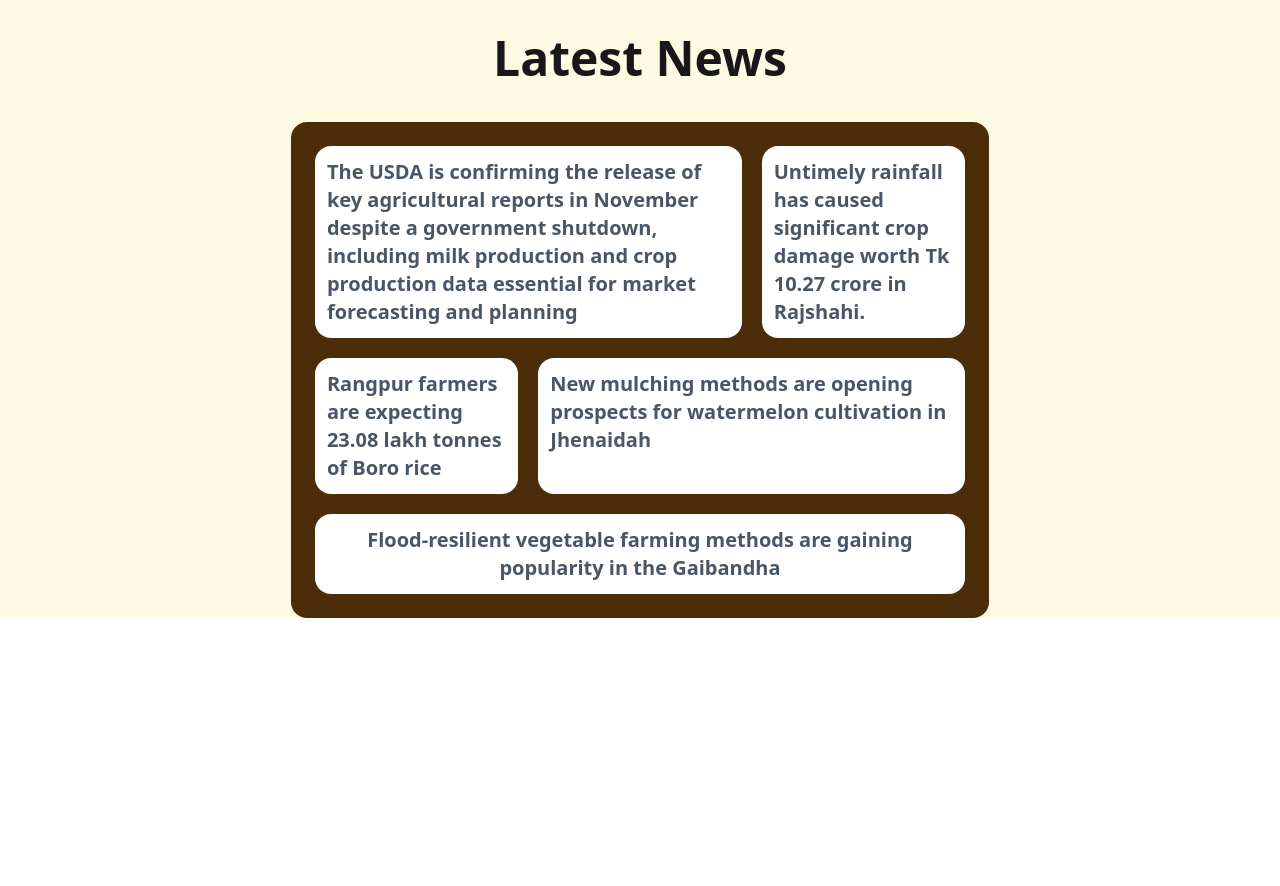
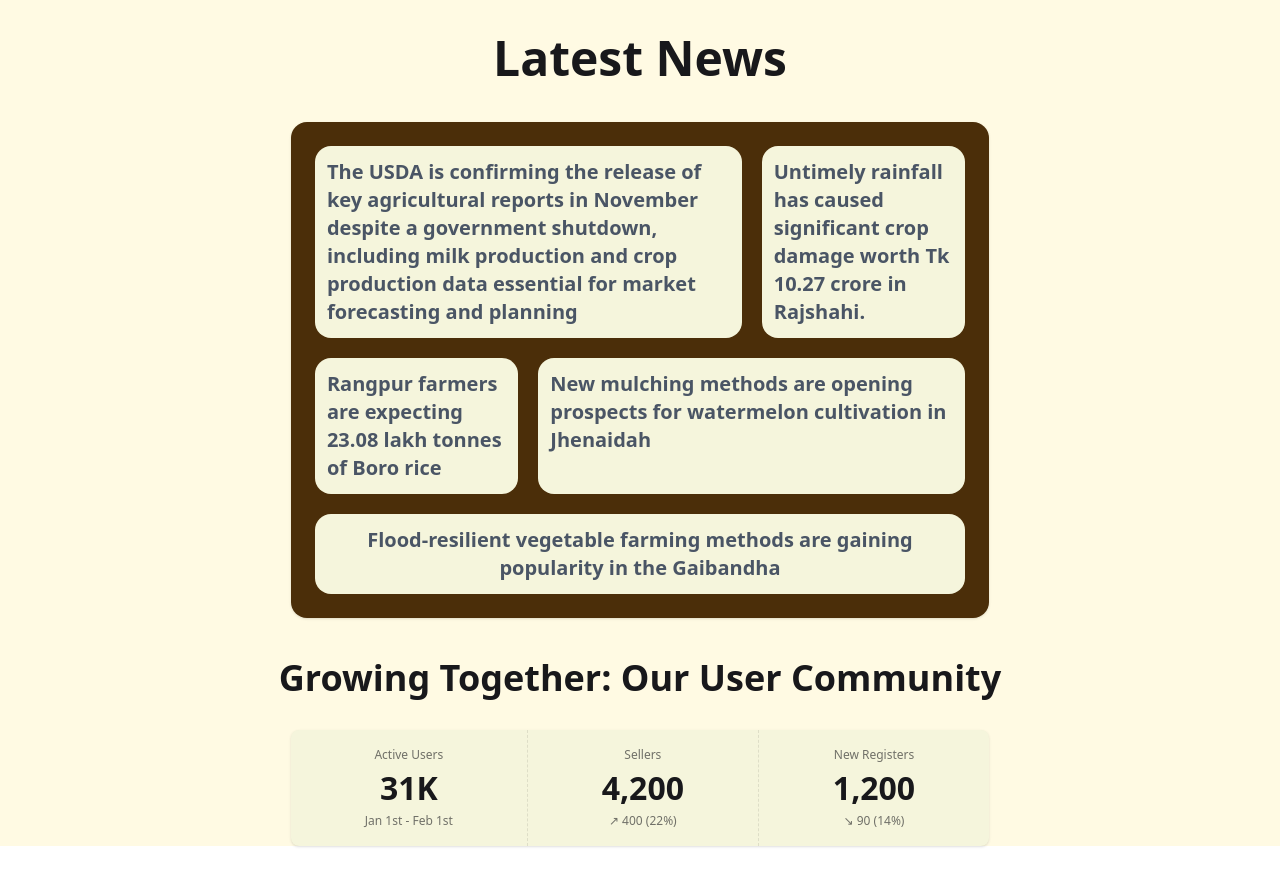
Before and after one commit to tahajid36/KrishiLink-Web, a React (Vite) app: page / in a window 1280 px wide. Shown: the part 1390-2276 px from the top of the page. Before the commit the page ends 2008 px from the top, so only its background shows below. Built offline with nearby package versions, Linux system fonts and the light colour scheme; a web font is replaced by a local one.

Commit message:
community stats section

```diff
--- a/src/Components/NewsSection.jsx
+++ b/src/Components/NewsSection.jsx
@@ -4,24 +4,24 @@ const NewsSection = () => {
     return (
         <div className='mt-9 ]'>
             <h1 className='text-5xl font-bold text-center'>Latest News</h1>
-            <div className='grid grid-cols-3 gap-5 mt-10 p-6 bg-[#4B2E09] rounded-2xl '>
-                <div className='col-span-2 bg-white p-3 rounded-2xl'>
+            <div className='grid grid-cols-3 gap-5 mt-10 p-6 bg-[#4B2E09] shadow rounded-2xl '>
+                <div className='col-span-2 bg-[#F5F5DC] p-3 rounded-2xl'>
                     <h1 className='text-xl font-semibold text-gray-600'>The USDA is confirming the release of key agricultural reports in November despite a government shutdown, including milk production and crop production data essential for market forecasting and planning
                     </h1>
                 </div>
-                <div className='bg-white p-3 rounded-2xl '>
+                <div className='bg-[#F5F5DC] p-3 rounded-2xl '>
                     <h1 className='text-xl font-semibold text-gray-600'>Untimely rainfall has caused significant crop damage worth Tk 10.27 crore in Rajshahi.
                     </h1>
                 </div>
-                <div className='col-span-1 bg-white p-3 rounded-2xl'>
+                <div className='col-span-1 bg-[#F5F5DC] p-3 rounded-2xl'>
                     <h1 className='text-xl font-semibold text-gray-600'>Rangpur farmers are expecting 23.08 lakh tonnes of Boro rice
                     </h1>
                 </div>
-                <div className='col-span-2 bg-white p-3 rounded-2xl'>
+                <div className='col-span-2 bg-[#F5F5DC] p-3 rounded-2xl'>
                     <h1 className='text-xl font-semibold text-gray-600'>New mulching methods are opening prospects for watermelon cultivation in Jhenaidah
                     </h1>
                 </div>
-                <div className='col-span-3 text-center bg-white p-3 rounded-2xl'>
+                <div className='col-span-3 text-center bg-[#F5F5DC] p-3 rounded-2xl'>
                     <h1 className='text-xl font-semibold text-gray-600'>Flood-resilient vegetable farming methods are gaining popularity in the Gaibandha
                     </h1>
                 </div>
--- /dev/null
+++ b/src/Components/TotalUsers.jsx
@@ -0,0 +1,29 @@
+import React from 'react';
+
+const TotalUsers = () => {
+    return (
+        <div className='w-6/11 mx-auto flex flex-col justify-center mt-8' >
+            <div className="stats w-full stats-vertical lg:stats-horizontal bg-[#F5F5DC] shadow-sm">
+  <div className="stat flex flex-col justify-center items-center">
+    <div className="stat-title">Active Users</div>
+    <div className="stat-value">31K</div>
+    <div className="stat-desc">Jan 1st - Feb 1st</div>
+  </div>
+
+  <div className="stat flex flex-col justify-center items-center">
+    <div className="stat-title">Sellers</div>
+    <div className="stat-value">4,200</div>
+    <div className="stat-desc">↗︎ 400 (22%)</div>
+  </div>
+
+  <div className="stat flex flex-col justify-center items-center">
+    <div className="stat-title">New Registers</div>
+    <div className="stat-value">1,200</div>
+    <div className="stat-desc">↘︎ 90 (14%)</div>
+  </div>
+</div>
+        </div>
+    );
+};
+
+export default TotalUsers;
--- a/src/Pages/Home.jsx
+++ b/src/Pages/Home.jsx
@@ -2,6 +2,7 @@ import React from "react";
 import Slider from "./Slider";
 import HowWorks from "../Components/HowWorks";
 import NewsSection from "../Components/NewsSection";
+import TotalUsers from "../Components/TotalUsers";
 
 const Home = () => {
   return (
@@ -13,6 +14,12 @@ const Home = () => {
       <div className="w-6/11 mx-auto">
         <NewsSection></NewsSection>
       </div>
+      <div className="my-10">
+        <h1 className="text-4xl font-bold text-center">Growing Together: Our User Community</h1>
+      <TotalUsers></TotalUsers>
+
+      </div>
+
     </div>
   );
 };
```
